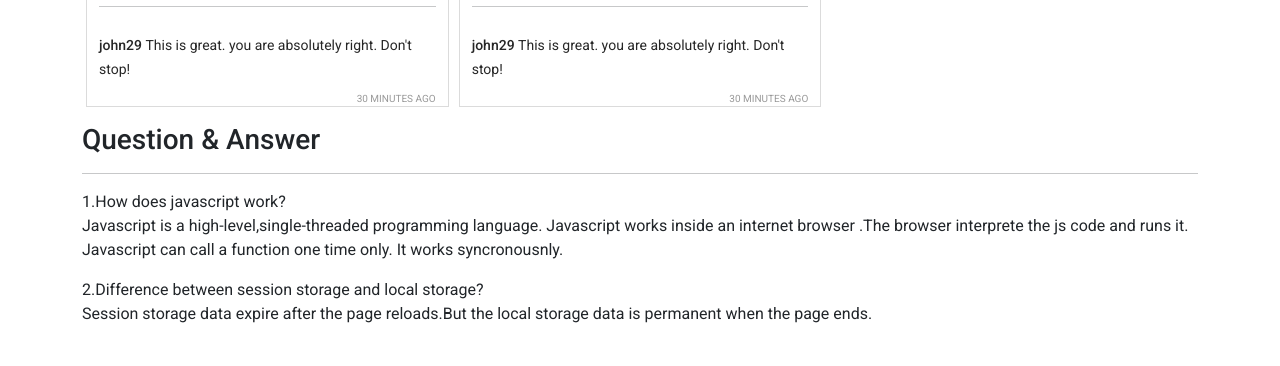
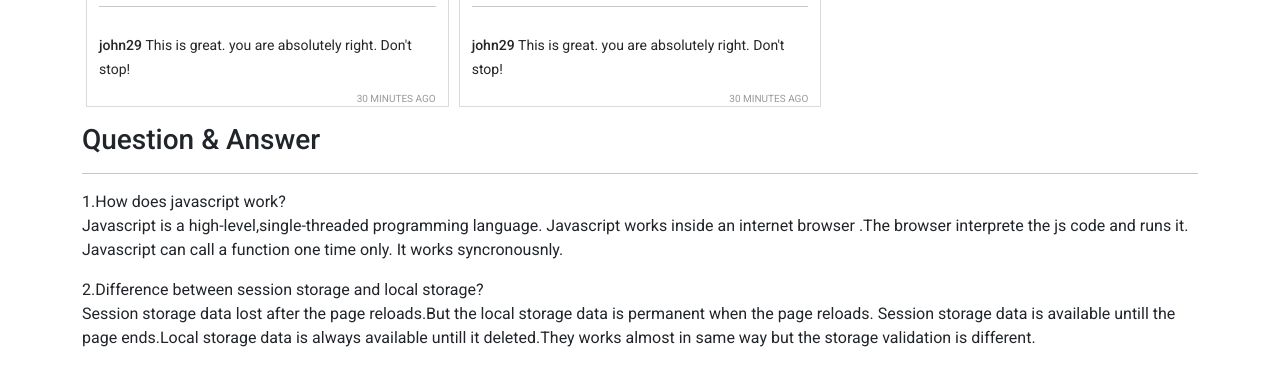
Before and after one commit to Raddiya/insta-sohor, a plain HTML site: page index.html in a window 1280 px wide. Shown: the part 1425-1791 px from the top of the page. Before the commit the page ends 1767 px from the top, so only its background shows below. Drawn offline with nearby package versions, Linux system fonts and the light colour scheme.

Commit message:
all bug fixed

```diff
--- a/index.html
+++ b/index.html
@@ -65,8 +65,7 @@
             Javascript works inside an internet browser .The browser interprete the js code and runs it. Javascript can call a function one time only. It works syncronousnly.
         </p>
         <p>2.Difference between session storage and local storage? <br>
-            <!-- Session storage and  -->
-            Session storage data expire after the page reloads.But the local storage data is permanent when the page ends.
+            Session storage data lost after the page reloads.But the local storage data is permanent when the page reloads. Session storage data is available untill the page ends.Local storage data is always available untill it deleted.They works almost in same way but the storage validation is different.
 
         </p>
 
```
